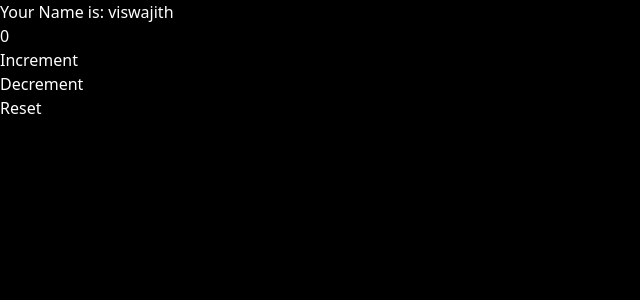
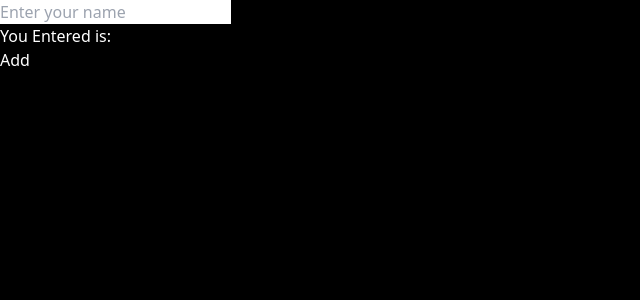
Before and after one commit to Viswajith2003/To_do_List, a React (Create React App) app: page / in a window 1280 px wide. Shown: the top 300 px of the page, without its empty margins (0-640 px from the left). Built offline with nearby package versions, Linux system fonts and the light colour scheme.

Commit message:
successfuly seted

```diff
--- a/src/App.jsx
+++ b/src/App.jsx
@@ -8,8 +8,9 @@ export default function App() {
   };
   return (
     <div className="bg-black text-white h-screen">
+      <Workout/>
       {/* <Todo /> */}
-      <Workout name="viswajith" handleClick={showMsg} />
+      {/* <Workout name="viswajith" handleClick={showMsg} /> */}
     </div>
   );
 }
--- a/src/UI/workout.jsx
+++ b/src/UI/workout.jsx
@@ -1,13 +1,29 @@
 import React from "react";
 import { useState } from "react";
 
-export default function Workout({ name, handleClick }) {
-  const [count, setcount] = useState(0);
+export default function Workout({}) {
+  // const [count, setcount] = useState(0);
+  const [name, setName] = useState("");
+  const [displayTxt,setDisplayTxt] = useState("");
+  const SubmitClick = () => {
+    setDisplayTxt(name);
+    setName("");
+  };
   return (
     <div>
-      <h1>Your Name is: {name}</h1>
-      <h1>{count}</h1>
-      <button
+      <input
+        type="text"
+        value={name}
+        onChange={(e) => {
+          setName(e.target.value);
+        }}
+        placeholder="Enter your name"
+        className="text-black"
+      />
+      <h1>You Entered is: {displayTxt}</h1>
+      <button onClick={SubmitClick}>Add</button>
+
+      {/* <button
         onClick={() => {
           setcount(count + 1);
           // handleClick();
@@ -22,7 +38,7 @@ export default function Workout({ name, handleClick }) {
       <br />
       <button onClick={()=>{setcount(0)}}>
         Reset
-      </button>
+      </button> */}
     </div>
   );
 }
```
